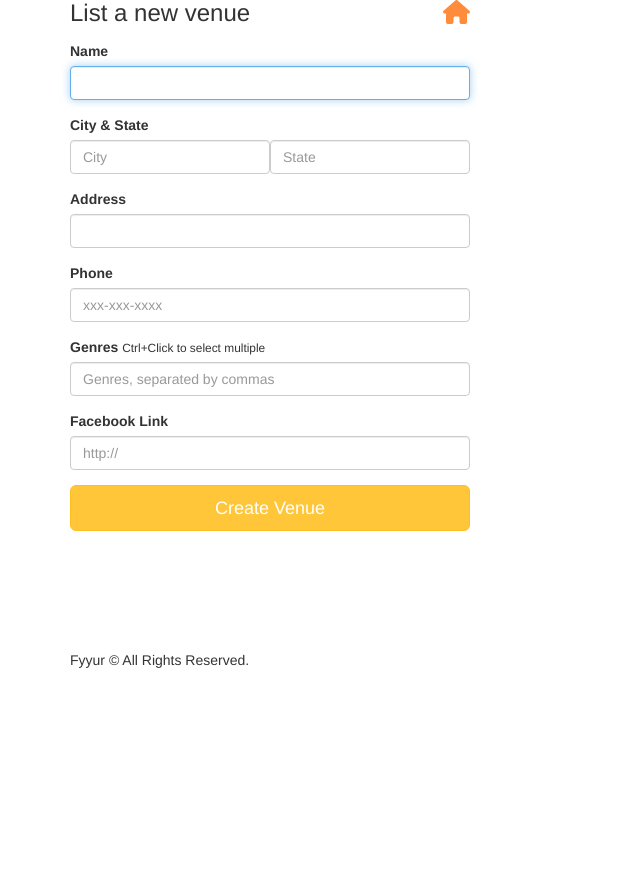
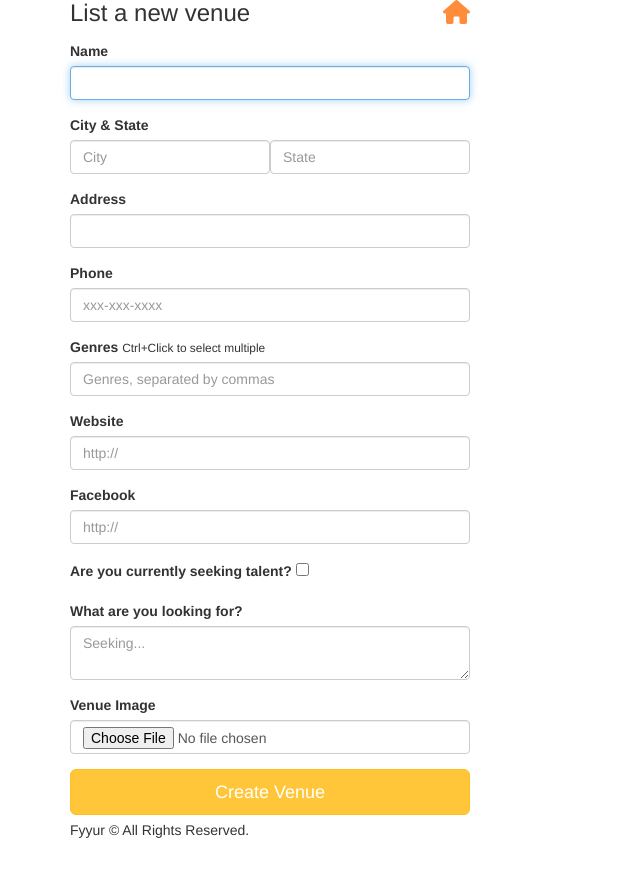
Before and after one commit to scampcoder/fyyur, a Python web app: template templates/forms/new_venue.html in a window 1280 px wide. Shown: the part 95-970 px from the top of the page, without its empty margins (0-640 px from the left). Before the commit the page ends 763 px from the top, so only its background shows below. Run offline with Jinja, Linux system fonts and the light colour scheme; the template is opened without the code that fills it, so the values that code supplies are empty, except form fields; form fields are guessed from the names that the template uses; some libraries are stand-ins or nearby versions.

Commit message:
Fix New Venue Form

```diff
--- a/templates/forms/new_venue.html
+++ b/templates/forms/new_venue.html
@@ -26,16 +26,32 @@
       <div class="form-group">
           <label for="phone">Phone</label>
           {{ form.phone(class_ = 'form-control', placeholder='xxx-xxx-xxxx', autofocus = true) }}
-        </div>
+      </div>
       <div class="form-group">
         <label for="genres">Genres</label>
         <small>Ctrl+Click to select multiple</small>
-        {{ form.genres(class_ = 'form-control', placeholder='Genres, separated by commas', id=form.state, autofocus = true) }}
+        {{ form.genres(class_ = 'form-control', placeholder='Genres, separated by commas', id='genres', autofocus = true) }}
       </div>
       <div class="form-group">
-          <label for="genres">Facebook Link</label>
-          {{ form.facebook_link(class_ = 'form-control', placeholder='http://', id=form.state, autofocus = true) }}
-        </div>
+        <label for="website">Website</label>
+        {{ form.website(class_ = 'form-control', placeholder='http://', id='website', autofocus = true) }}
+      </div>
+      <div class="form-group">
+          <label for="facebook_link">Facebook</label>
+          {{ form.facebook_link(class_ = 'form-control', placeholder='http://', autofocus = true, id='facebook_link') }}
+      </div>
+      <div class="form-group">
+        <label for="seeking_talent">Are you currently seeking talent?</label>
+        {{ form.seeking_talent( type='checkbox', id='seeking_talent', autofocus = true) }}
+      </div>
+      <div class="form-group">
+        <label for="seeking_description">What are you looking for?</label>
+        {{ form.seeking_description(class_ = 'form-control', placeholder='Seeking...', id='seeking_description', autofocus = true) }}
+      </div>
+      <div class="form-group">
+        <label for="image_link">Venue Image</label>
+        {{ form.image_link(class_ = 'form-control', placeholder='http://', id='image_link', autofocus = true) }}
+      </div>
       <input type="submit" value="Create Venue" class="btn btn-primary btn-lg btn-block">
     </form>
   </div>
```
